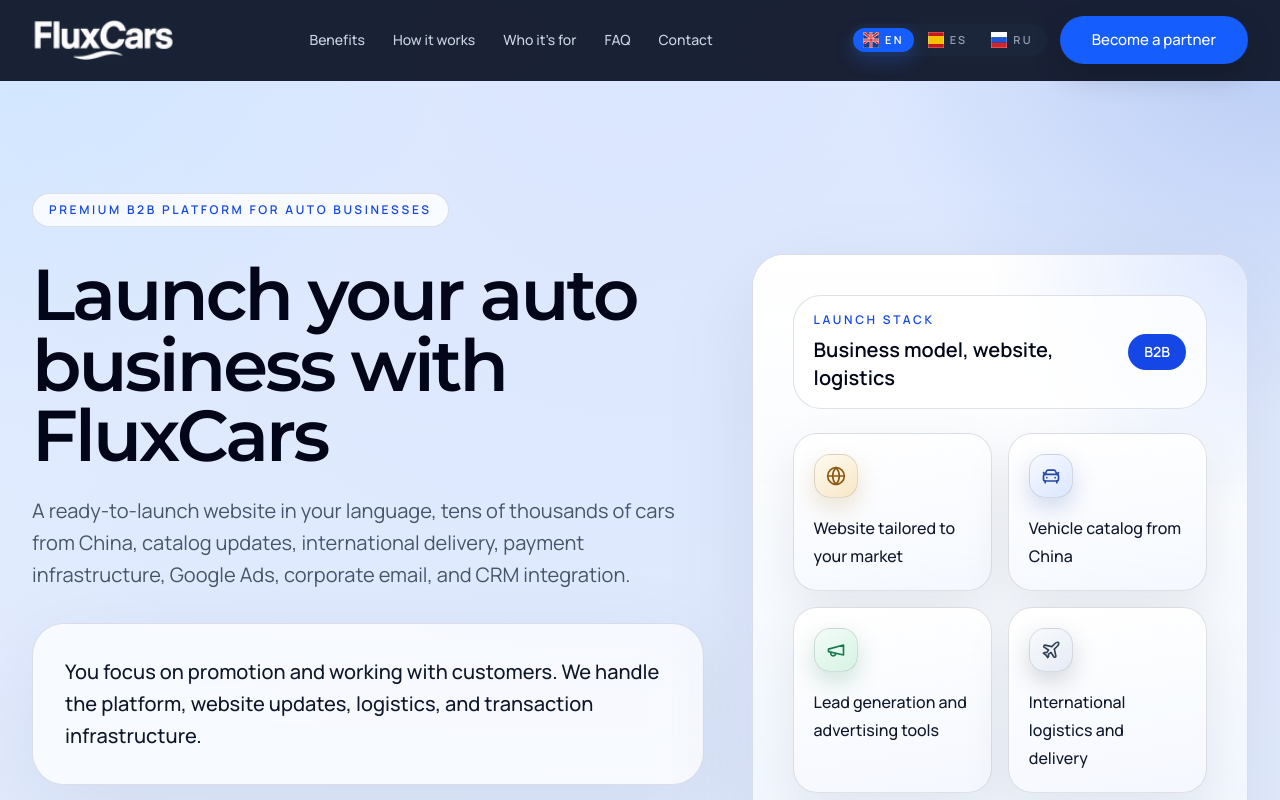
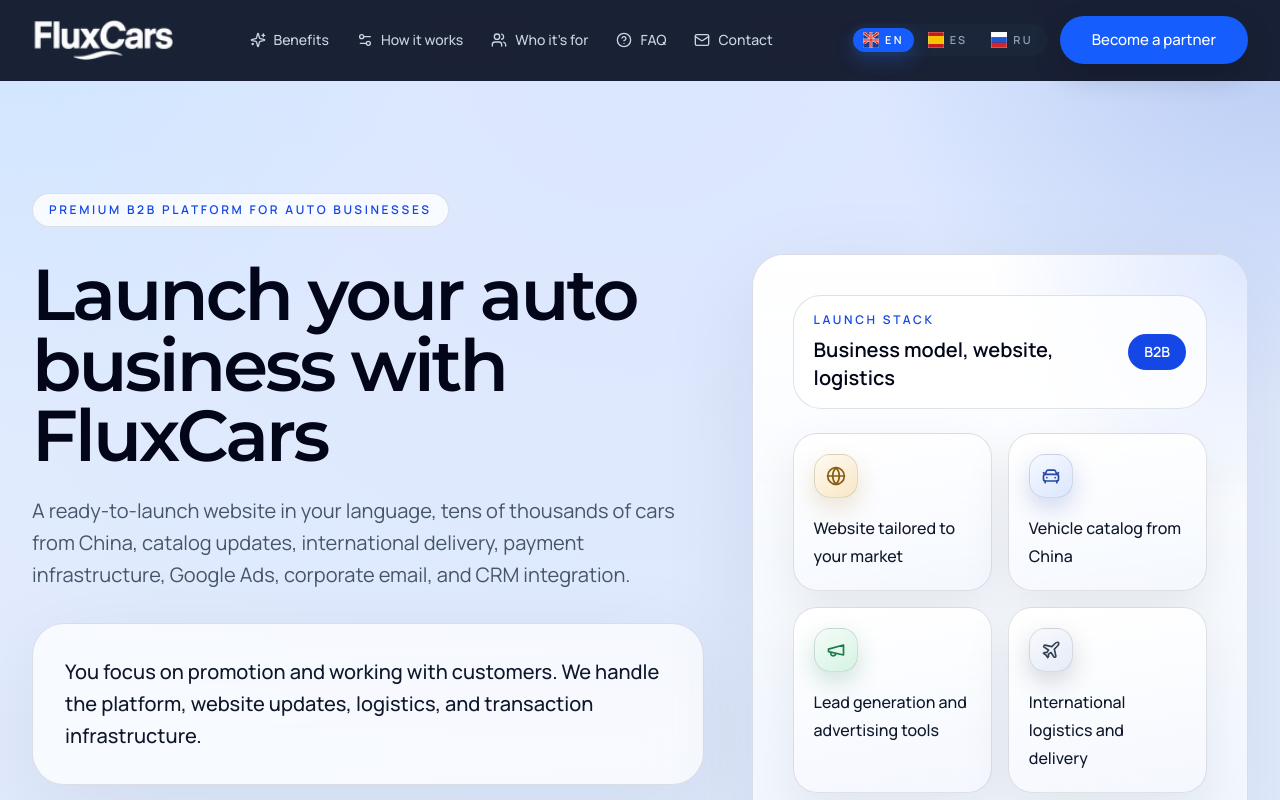
Before and after one commit to AiPilotDev/parners.pcarz.com, a Next.js app: page / in a window 1280 px wide. Shown: the top 800 px of the page. Built offline with nearby package versions, Linux system fonts and the light colour scheme.

Commit message:
Add icons to navigation items across multiple language pages for improved user experience and visual appeal.

```diff
--- a/src/app/en/page.tsx
+++ b/src/app/en/page.tsx
@@ -10,6 +10,7 @@ import {
   Check,
   Database,
   Globe,
+  HelpCircle,
   Mail,
   Megaphone,
   MessageCircle,
@@ -21,6 +22,7 @@ import {
   ShieldCheck,
   Sparkles,
   TrendingUp,
+  Users,
   type LucideIcon,
 } from "lucide-react";
 
@@ -43,11 +45,11 @@ export const metadata: Metadata = {
 };
 
 const navItems = [
-  { label: "Benefits", href: "#benefits" },
-  { label: "How it works", href: "#how-it-works" },
-  { label: "Who it’s for", href: "#for-whom" },
-  { label: "FAQ", href: "#faq" },
-  { label: "Contact", href: "#contacts" },
+  { label: "Benefits", href: "#benefits", icon: Sparkles },
+  { label: "How it works", href: "#how-it-works", icon: Settings2 },
+  { label: "Who it’s for", href: "#for-whom", icon: Users },
+  { label: "FAQ", href: "#faq", icon: HelpCircle },
+  { label: "Contact", href: "#contacts", icon: Mail },
 ];
 
 const heroBullets = [
@@ -491,15 +493,19 @@ export default function HomePage() {
             <Image src="/fluxcars_logo.webp" alt="FluxCars" width={140} height={40} className="h-10 w-auto object-contain brightness-0 invert" priority />
           </Link>
           <nav className="hidden items-center gap-7 lg:flex">
-            {navItems.map((item) => (
+            {navItems.map((item) => {
+              const Icon = item.icon;
+              return (
                 <Link
                   key={item.href}
                   href={item.href}
-                className="text-sm font-medium text-slate-300 hover:text-white"
+                  className="flex items-center gap-2 text-sm font-medium text-slate-300 hover:text-white"
                 >
+                  <Icon className="size-4 shrink-0" />
                   {item.label}
                 </Link>
-            ))}
+              );
+            })}
           </nav>
           <div className="flex items-center gap-3">
             <LanguageSwitch current="en" variant="dark" />
--- a/src/app/es/page.tsx
+++ b/src/app/es/page.tsx
@@ -10,6 +10,7 @@ import {
   Check,
   Database,
   Globe,
+  HelpCircle,
   Mail,
   Megaphone,
   MessageCircle,
@@ -21,6 +22,7 @@ import {
   ShieldCheck,
   Sparkles,
   TrendingUp,
+  Users,
   type LucideIcon,
 } from "lucide-react";
 
@@ -43,11 +45,11 @@ export const metadata: Metadata = {
 };
 
 const navItems = [
-  { label: "Beneficios", href: "#benefits" },
-  { label: "Cómo funciona", href: "#how-it-works" },
-  { label: "Para quién", href: "#for-whom" },
-  { label: "FAQ", href: "#faq" },
-  { label: "Contacto", href: "#contacts" },
+  { label: "Beneficios", href: "#benefits", icon: Sparkles },
+  { label: "Cómo funciona", href: "#how-it-works", icon: Settings2 },
+  { label: "Para quién", href: "#for-whom", icon: Users },
+  { label: "FAQ", href: "#faq", icon: HelpCircle },
+  { label: "Contacto", href: "#contacts", icon: Mail },
 ];
 
 const heroBullets = [
@@ -491,15 +493,19 @@ export default function HomePage() {
             <Image src="/fluxcars_logo.webp" alt="FluxCars" width={140} height={40} className="h-10 w-auto object-contain brightness-0 invert" priority />
           </Link>
           <nav className="hidden items-center gap-7 lg:flex">
-            {navItems.map((item) => (
+            {navItems.map((item) => {
+              const Icon = item.icon;
+              return (
                 <Link
                   key={item.href}
                   href={item.href}
-                className="text-sm font-medium text-slate-300 hover:text-white"
+                  className="flex items-center gap-2 text-sm font-medium text-slate-300 hover:text-white"
                 >
+                  <Icon className="size-4 shrink-0" />
                   {item.label}
                 </Link>
-            ))}
+              );
+            })}
           </nav>
           <div className="flex items-center gap-3">
             <LanguageSwitch current="es" variant="dark" />
--- a/src/app/page.tsx
+++ b/src/app/page.tsx
@@ -10,6 +10,7 @@ import {
   Check,
   Database,
   Globe,
+  HelpCircle,
   Mail,
   Megaphone,
   MessageCircle,
@@ -21,6 +22,7 @@ import {
   ShieldCheck,
   Sparkles,
   TrendingUp,
+  Users,
   type LucideIcon,
 } from "lucide-react";
 
@@ -43,11 +45,11 @@ export const metadata: Metadata = {
 };
 
 const navItems = [
-  { label: "Benefits", href: "#benefits" },
-  { label: "How it works", href: "#how-it-works" },
-  { label: "Who it’s for", href: "#for-whom" },
-  { label: "FAQ", href: "#faq" },
-  { label: "Contact", href: "#contacts" },
+  { label: "Benefits", href: "#benefits", icon: Sparkles },
+  { label: "How it works", href: "#how-it-works", icon: Settings2 },
+  { label: "Who it’s for", href: "#for-whom", icon: Users },
+  { label: "FAQ", href: "#faq", icon: HelpCircle },
+  { label: "Contact", href: "#contacts", icon: Mail },
 ];
 
 const heroBullets = [
@@ -491,15 +493,19 @@ export default function HomePage() {
             <Image src="/fluxcars_logo.webp" alt="FluxCars" width={140} height={40} className="h-10 w-auto object-contain brightness-0 invert" priority />
           </Link>
           <nav className="hidden items-center gap-7 lg:flex">
-            {navItems.map((item) => (
+            {navItems.map((item) => {
+              const Icon = item.icon;
+              return (
                 <Link
                   key={item.href}
                   href={item.href}
-                className="text-sm font-medium text-slate-300 hover:text-white"
+                  className="flex items-center gap-2 text-sm font-medium text-slate-300 hover:text-white"
                 >
+                  <Icon className="size-4 shrink-0" />
                   {item.label}
                 </Link>
-            ))}
+              );
+            })}
           </nav>
           <div className="flex items-center gap-3">
             <LanguageSwitch current="en" variant="dark" />
--- a/src/app/ru/page.tsx
+++ b/src/app/ru/page.tsx
@@ -10,6 +10,7 @@ import {
   Check,
   Database,
   Globe,
+  HelpCircle,
   Mail,
   Megaphone,
   MessageCircle,
@@ -21,6 +22,7 @@ import {
   ShieldCheck,
   Sparkles,
   TrendingUp,
+  Users,
   type LucideIcon,
 } from "lucide-react";
 
@@ -43,11 +45,11 @@ export const metadata: Metadata = {
 };
 
 const navItems = [
-  { label: "Преимущества", href: "#benefits" },
-  { label: "Как это работает", href: "#how-it-works" },
-  { label: "Для кого", href: "#for-whom" },
-  { label: "FAQ", href: "#faq" },
-  { label: "Контакты", href: "#contacts" },
+  { label: "Преимущества", href: "#benefits", icon: Sparkles },
+  { label: "Как это работает", href: "#how-it-works", icon: Settings2 },
+  { label: "Для кого", href: "#for-whom", icon: Users },
+  { label: "FAQ", href: "#faq", icon: HelpCircle },
+  { label: "Контакты", href: "#contacts", icon: Mail },
 ];
 
 const heroBullets = [
@@ -491,15 +493,19 @@ export default function HomePage() {
             <Image src="/fluxcars_logo.webp" alt="FluxCars" width={140} height={40} className="h-10 w-auto object-contain brightness-0 invert" priority />
           </Link>
           <nav className="hidden items-center gap-7 lg:flex">
-            {navItems.map((item) => (
+            {navItems.map((item) => {
+              const Icon = item.icon;
+              return (
                 <Link
                   key={item.href}
                   href={item.href}
-                className="text-sm font-medium text-slate-300 hover:text-white"
+                  className="flex items-center gap-2 text-sm font-medium text-slate-300 hover:text-white"
                 >
+                  <Icon className="size-4 shrink-0" />
                   {item.label}
                 </Link>
-            ))}
+              );
+            })}
           </nav>
           <div className="flex items-center gap-3">
             <LanguageSwitch current="ru" variant="dark" />
```
Lines whose indentation alone changed are shown as unchanged.
